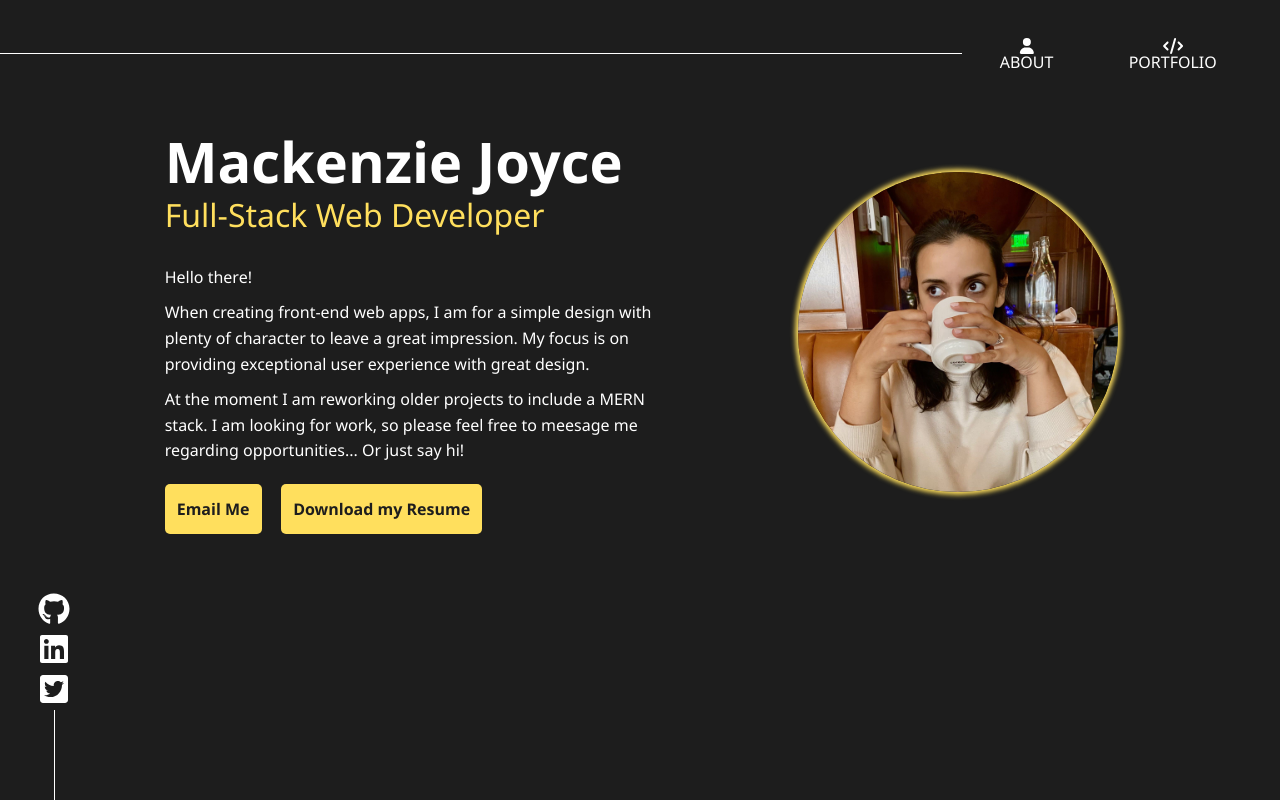
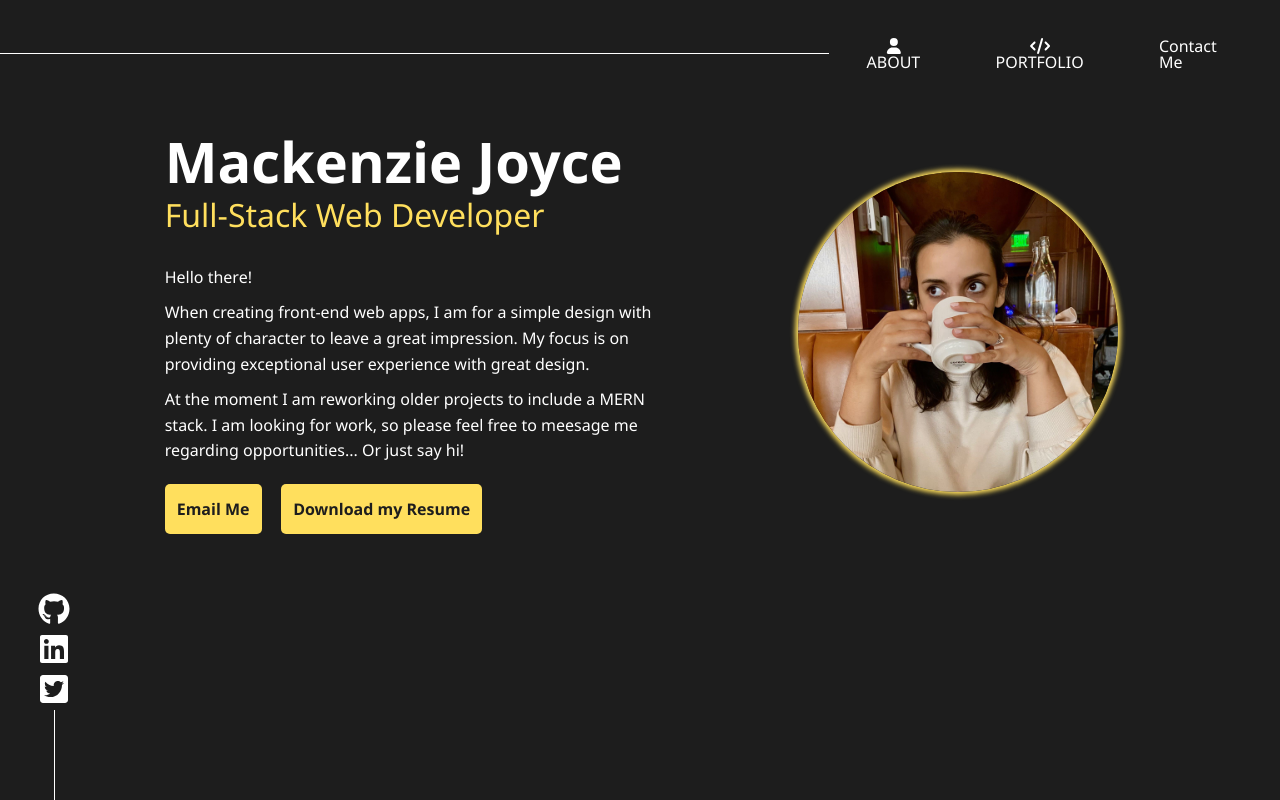
Before and after one commit to MackenzieJoyce/Portfolio, a React (Create React App) app: page / in a window 1280 px wide. Built offline with nearby package versions, Linux system fonts and the light colour scheme.

Commit message:
added contact me tab and icon

```diff
--- a/src/pages/components/NavTabs.js
+++ b/src/pages/components/NavTabs.js
@@ -3,7 +3,8 @@ import { Link } from 'react-router-dom';
 import { FontAwesomeIcon } from '@fortawesome/react-fontawesome';
 import {
   faUser,
-  faCode
+  faCode,
+  FaPaperPlane
 } from '@fortawesome/free-solid-svg-icons';
 
 const styles = {
@@ -45,6 +46,10 @@ const NavTabs = () => {
           <FontAwesomeIcon icon={faCode} />
           <span>PORTFOLIO</span>
         </Link>
+        <Link style={styles.navTab} className='navTab Link' to="/">
+          <FontAwesomeIcon icon={FaPaperPlane} />
+          <span>Contact Me</span>
+        </Link>
       </nav>
     </header>
   );
```
